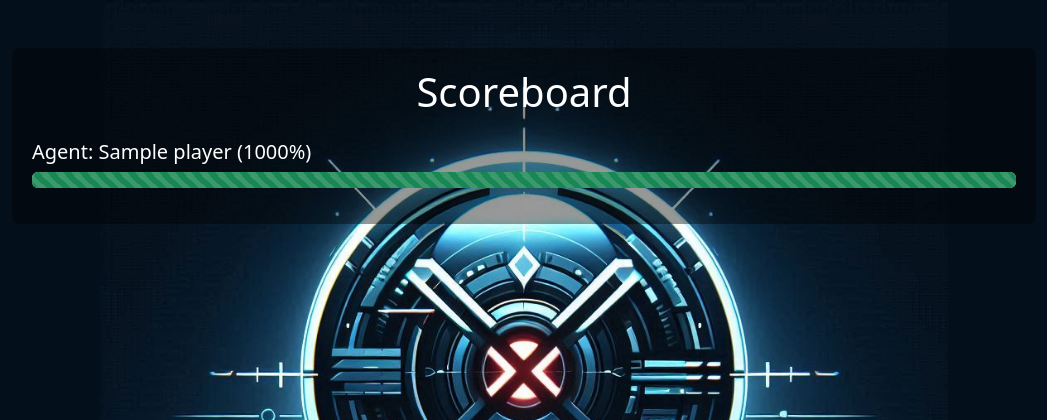
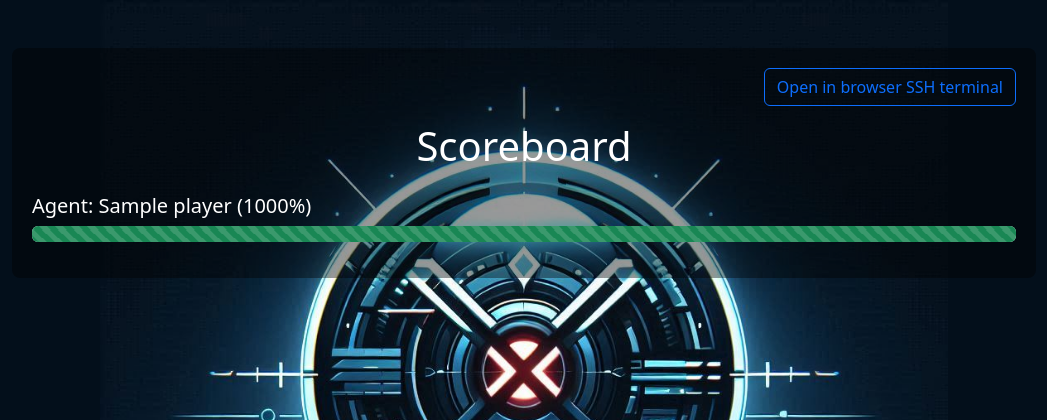
Before and after one commit to sebcoda/ntnx-escape-game, a Flask app: template frontend/templates/scoreboard.html in a window 1280 px wide. Shown: the top 420 px of the page, without its empty margins (116-1163 px from the left). Run offline with Flask 3, Linux system fonts and the light colour scheme; the template is opened without the code that fills it: most values are stand-ins (such as "Sample title", 1, 10 or a date in 2020).

Commit message:
Added wssh in browser terminal and top righ link to access it

```diff
--- a/frontend/templates/scoreboard.html
+++ b/frontend/templates/scoreboard.html
@@ -21,6 +21,13 @@
 <body>
 
 <div class="container my-5 transparent-container">
+    <!-- Top Right Link for SSH Terminal -->
+    <div class="d-flex justify-content-end mb-3">
+        <a href="http://{{ request.host.split(':')[0] }}:8888" target="_blank" class="btn btn-outline-primary">
+            Open in browser SSH terminal
+        </a>
+    </div>
+
     <h1 class="text-center">Scoreboard</h1>
 
     <div class="mt-4">
--- a/requirements.txt
+++ b/requirements.txt
@@ -12,3 +12,4 @@ requests
 python-dotenv
 urllib3
 flask
+webssh
```
